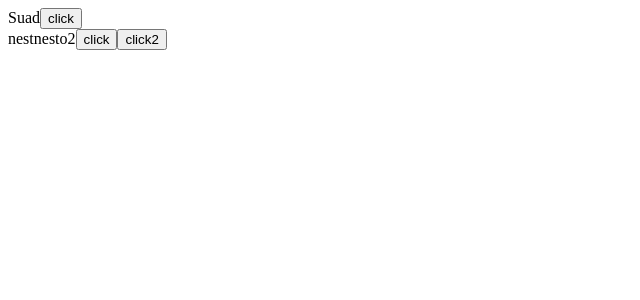
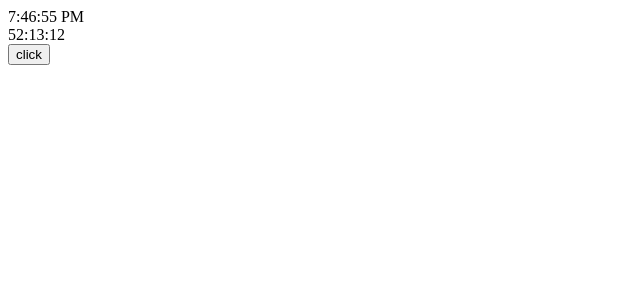
Before and after one commit to suadsuljovic/react3rdgen, a React (Vite) app in the folder react-practice/: page / in a window 1280 px wide. Shown: the top 300 px of the page, without its empty margins (0-640 px from the left). Built offline with nearby package versions, Linux system fonts and the light colour scheme.

Commit message:
class 24 part 1

```diff
--- /dev/null
+++ b/react-practice/src/components/24/Countdown.jsx
@@ -0,0 +1,35 @@
+import { useState } from "react";
+
+const Countdown = () => {
+  function calculateTimeUntilNovember11() {
+    // Set the target date to November 11, 2023
+    const targetDate = new Date("2023-11-11T00:00:00Z");
+
+    // Get the current date and time
+    const currentDate = new Date();
+
+    // Calculate the difference in milliseconds
+    const difference = targetDate - currentDate;
+
+    // Calculate hours, minutes, and seconds
+    const hours = Math.floor(difference / (1000 * 60 * 60));
+    const minutes = Math.floor((difference % (1000 * 60 * 60)) / (1000 * 60));
+    const seconds = Math.floor((difference % (1000 * 60)) / 1000);
+
+    // Return the result as an object
+    return {
+      hours,
+      minutes,
+      seconds,
+    };
+  }
+
+  const [count, setCount] = useState(calculateTimeUntilNovember11());
+
+  return (
+    <div>
+      {count.hours}:{count.minutes}:{count.seconds}
+    </div>
+  );
+};
+export default Countdown;
--- /dev/null
+++ b/react-practice/src/components/24/Timeout.jsx
@@ -0,0 +1,19 @@
+import { useEffect, useState } from "react";
+
+const Timeout = () => {
+  const [text, setText] = useState(new Date().toTimeString());
+
+  useEffect(() => {
+    const intevalId = setInterval(() => {
+      setText(new Date().toLocaleTimeString());
+      console.log("sdfsd");
+    }, 1000);
+
+    return () => {
+      clearInterval(intevalId);
+    };
+  }, []);
+
+  return <div>{text}</div>;
+};
+export default Timeout;
--- /dev/null
+++ b/react-practice/src/components/24/index.jsx
@@ -0,0 +1,15 @@
+import { useState } from "react";
+import Timeout from "./Timeout";
+import Countdown from "./Countdown";
+
+const Class24 = () => {
+  const [toggle, setToggle] = useState(true);
+  return (
+    <div>
+      {toggle && <Timeout />}
+      {<Countdown />}
+      <button onClick={() => setToggle(!toggle)}>click</button>
+    </div>
+  );
+};
+export default Class24;
--- a/react-practice/src/main.jsx
+++ b/react-practice/src/main.jsx
@@ -1,10 +1,10 @@
 import React from "react";
 import ReactDOM from "react-dom/client";
 
-import Class23 from "./components/23";
+import Class24 from "./components/24";
 
 ReactDOM.createRoot(document.getElementById("root")).render(
   <React.StrictMode>
-    <Class23 />
+    <Class24 />
   </React.StrictMode>
 );
```
